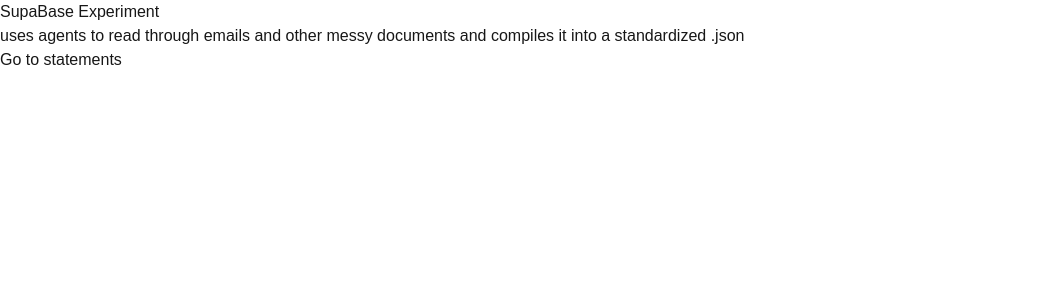
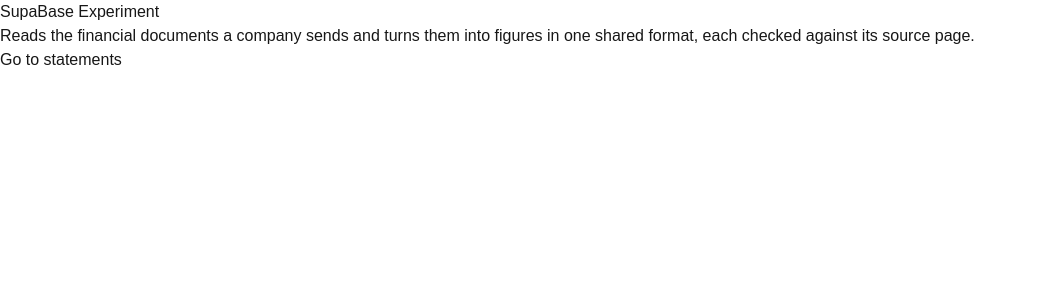
Before and after one commit to johanschmidt1998/Supabase-experiment, a Next.js app: page / in a window 1280 px wide. Shown: the top 300 px of the page, without its empty margins (0-1037 px from the left). Built offline with nearby package versions, Linux system fonts and the light colour scheme.

Commit message:
adding the real description of what the app does

```diff
--- a/app/page.tsx
+++ b/app/page.tsx
@@ -4,7 +4,7 @@ export default function HomePage() {
     return (
         <main>
             <h1>SupaBase Experiment</h1>
-            <p>uses agents to read through emails and other messy documents and compiles it into a standardized .json</p>
+            <p> Reads the financial documents a company sends and turns them into figures in one shared format, each checked against its source page.</p>
             <Link href="/statements">Go to statements</Link>
         </main>
     );
```
